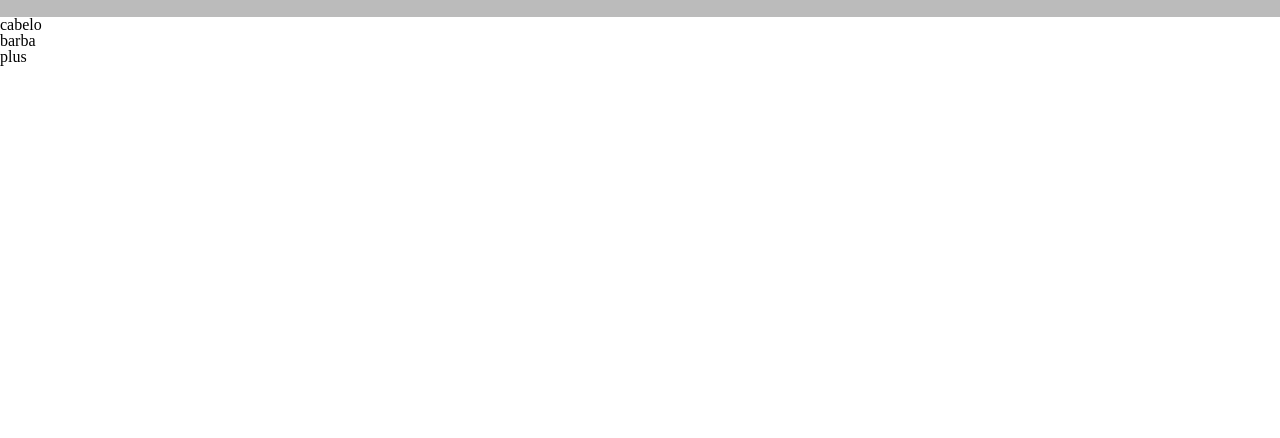
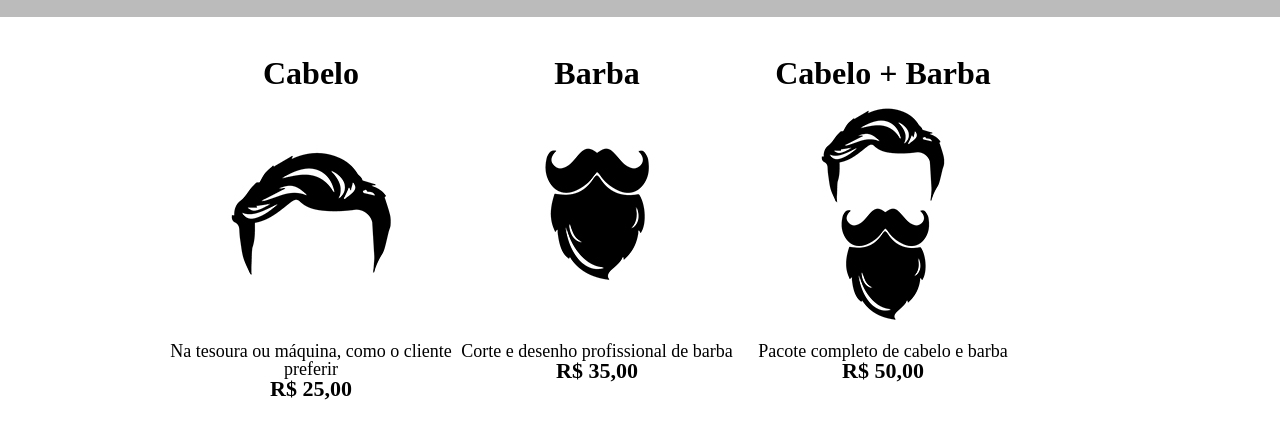
Before and after one commit to bruno-holanda15/Alura-HTML-CSS, a plain HTML site: page produtos.html in a window 1280 px wide. Shown: the part 276-714 px from the top of the page. Drawn offline with Linux system fonts and the light colour scheme.

Commit message:
Adicionando estilo para os itens

```diff
--- a/css/produtos.css
+++ b/css/produtos.css
@@ -27,3 +27,30 @@
     font-size: 22px;
     text-decoration: none;
 }
+
+.produtos{
+    width: 940px;
+    margin:0 auto;
+    padding: 40px 0;
+}
+
+.produtos li{
+    display: inline-block;
+    text-align: center;
+    width: 30%;
+    vertical-align: top;
+}
+
+.produtos h2{
+    font-weight: bold;
+    font-size: 32px;
+}
+
+.produto-descricao{
+    font-size: 18px;
+}
+
+.produto-preco{
+    font-weight: bold;
+    font-size: 22px;
+}
--- a/produtos.html
+++ b/produtos.html
@@ -22,10 +22,26 @@
             </div>
         </header>
         <main>
-            <ul>
-                <li><h2> cabelo</h2></li>
-                <li> <h2> barba</h2></li>
-                <li> <h2> plus</h2></li>
+            <ul class="produtos">
+                <li>
+                    <h2> Cabelo</h2>
+                    <img src="img/cabelo.jpg" alt="">
+                    <p class="produto-descricao"> Na tesoura ou máquina, como o cliente preferir</p>
+                    <p class="produto-preco">R$ 25,00</p>
+                </li>
+
+                <li>
+                    <h2> Barba</h2>
+                    <img src="img/barba.jpg" alt="">
+                    <p class="produto-descricao"> Corte e desenho profissional de barba</p>
+                    <p class="produto-preco"> R$ 35,00</p>
+                </li>
+               <li>
+                   <h2>Cabelo + Barba</h2>
+                   <img src="img/cabelo+barba.jpg" alt="">
+                   <p class="produto-descricao"> Pacote completo de cabelo e barba</p>
+                   <p class="produto-preco"> R$ 50,00</p>
+               </li>
             </ul>
         </main>
 
```
